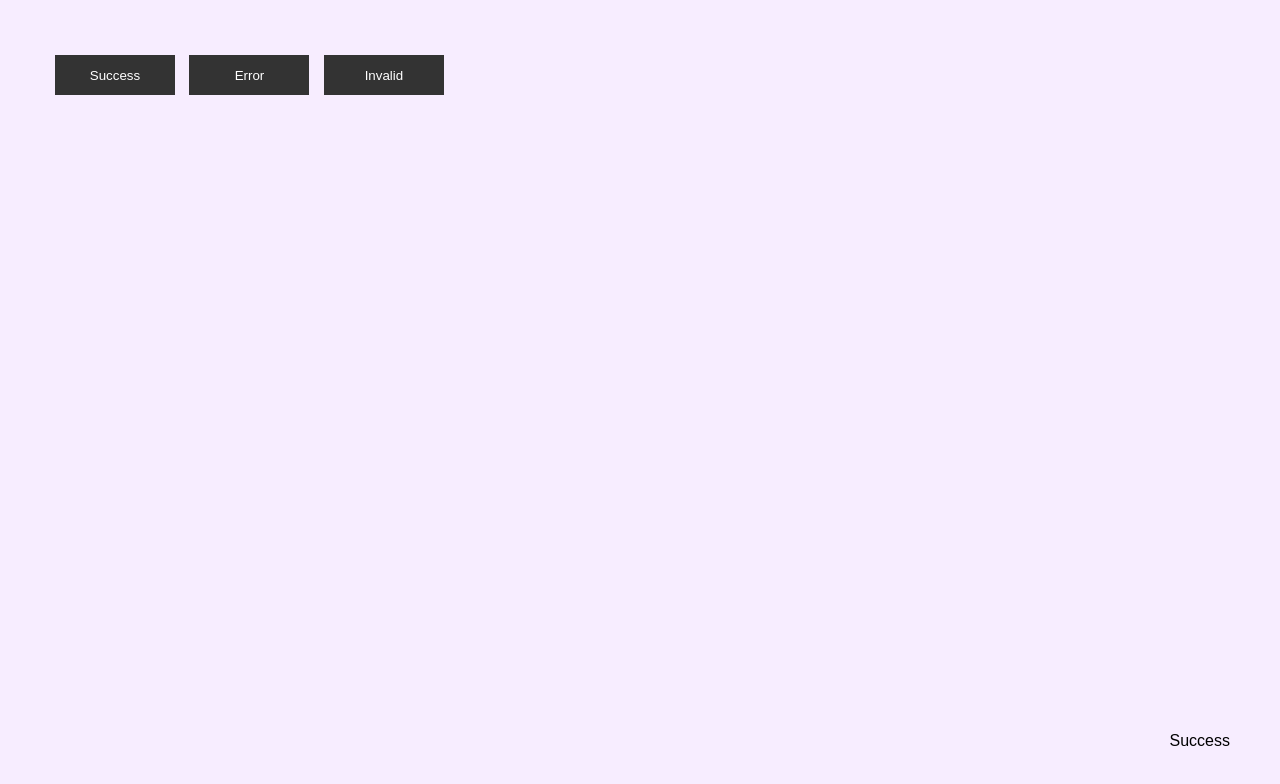
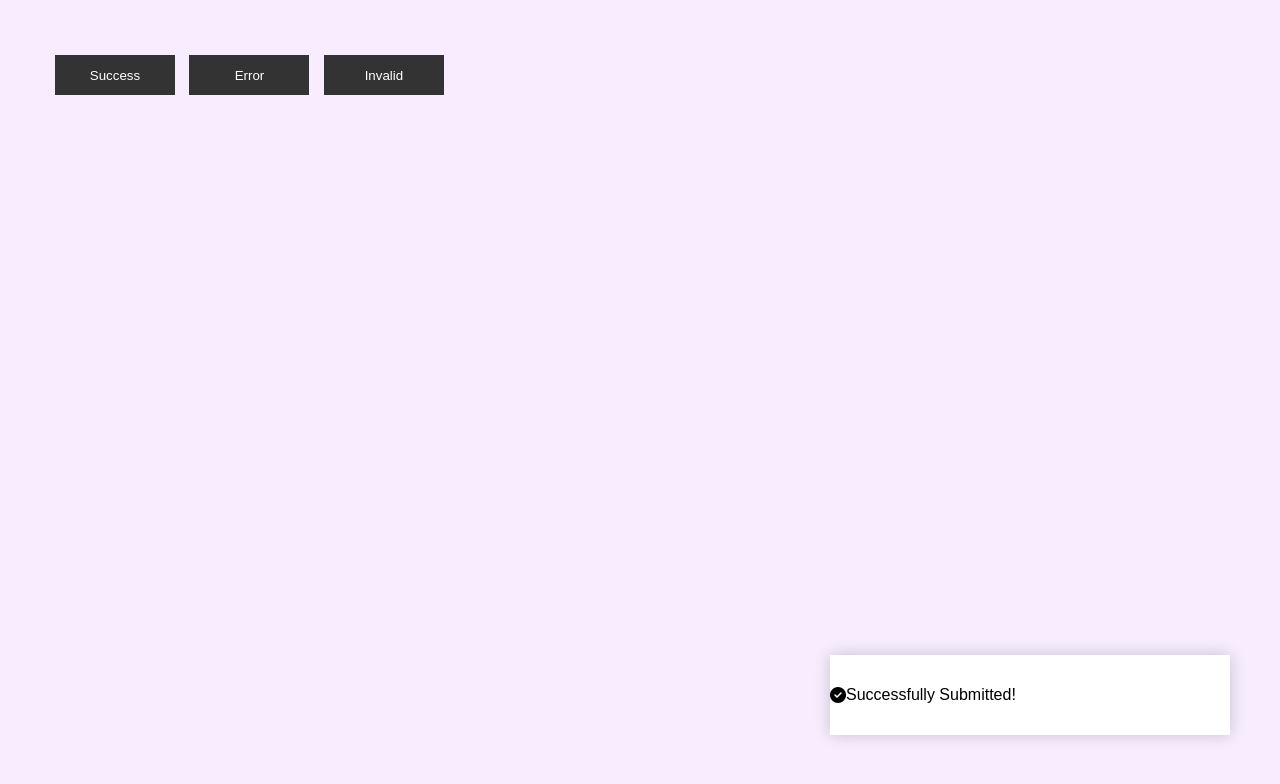
Before and after one commit to Sahar-Mgh/toast-notification, a plain HTML site: page index.html in a window 1280 px wide. Both pictures are taken after a click on the button "Success". Drawn offline with Linux system fonts and the light colour scheme.

Commit message:
added fontawesome

```diff
--- a/index.html
+++ b/index.html
@@ -4,12 +4,13 @@
     <meta name="viewport" content="width=device-width, initial-scale=1.0">
     <title>Toast Notification</title>
     <link rel="stylesheet" href="style.css">
+    <script src="https://kit.fontawesome.com/6417667cd4.js" crossorigin="anonymous"></script>
 </head>
 <body>
     <div class="buttons">
-        <button onclick="showToast()">Success</button>
-        <button onclick="showToast()">Error</button>
-        <button onclick="showToast()">Invalid</button>
+        <button onclick="showToast(successMsg)">Success</button>
+        <button onclick="showToast(errorMsg)">Error</button>
+        <button onclick="showToast(invalidMsg)">Invalid</button>
     </div>
     <div id="toastBox">
 
--- a/script.js
+++ b/script.js
@@ -1,8 +1,11 @@
 let toastBox = document.getElementById('toastBox');
+let successMsg = '<i class="fa-solid fa-circle-check"></i> Successfully Submitted!';
+let errorMsg = '<i class="fa-solid fa-circle-xmark"></i> Please fix the Error!';
+let invalidMsg = '<i class="fa-solid fa-circle-exclamation"></i> Invalid input, check again!!';
 
-function showToast(){
+function showToast(msg){
     let toast = document.createElement('div');
     toast.classList.add('toast');
-    toast.innerHTML='Success';
+    toast.innerHTML = msg;
     toastBox.appendChild(toast);
 }
--- a/style.css
+++ b/style.css
@@ -9,7 +9,6 @@ body{
 }
 .buttons{
     margin: 50px;
-
 }
 .buttons button{
     background: #333;
@@ -31,3 +30,13 @@ body{
     overflow: hidden;
     padding: 20px;
 }
+.toast{
+    width: 400px;
+    height: 80px;
+    background: #fff;
+    font-weight: 500;
+    margin: 15px 0;
+    box-shadow: 0 0 15px rgba(0 , 0, 0, 0.2);
+    display: flex;
+    align-items: center;
+}
```
